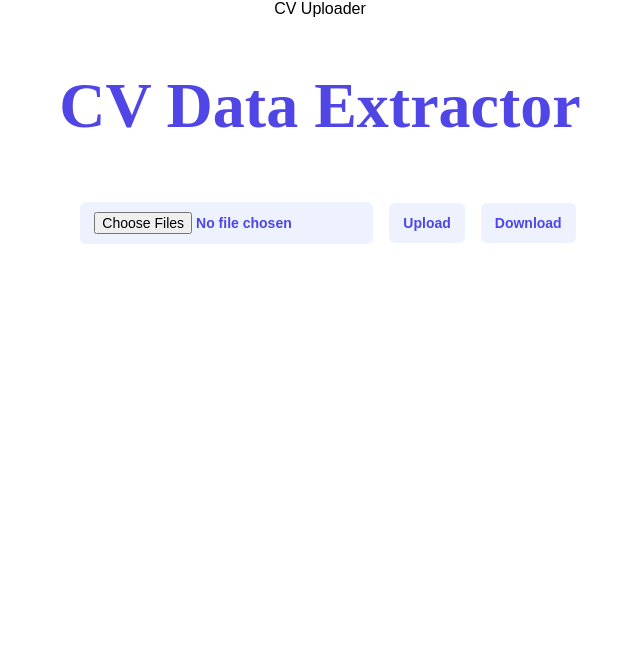
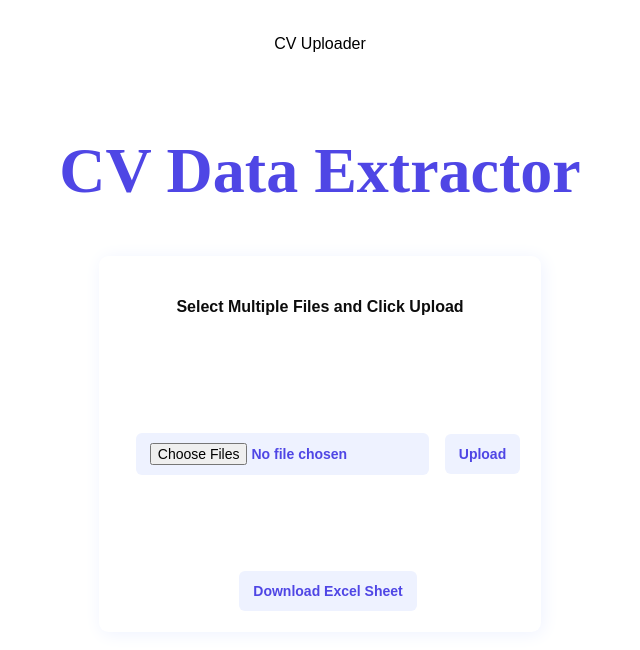
Before and after one commit to Chaitanya-Bante/cv-data-extractor, a Flask app: template templates/index.html in a window 1280 px wide. Shown: the top 650 px of the page, without its empty margins (320-960 px from the left). Run offline with Flask 3, Linux system fonts and the light colour scheme; the template is opened without the code that fills it, so the values that code supplies are empty.

Commit message:
made minor changes

```diff
--- a/static/styles.css
+++ b/static/styles.css
@@ -1,10 +1,15 @@
 * {
     box-sizing: border-box;
+    padding: 5px;
     display: flex;
     justify-content: center;
     align-items: center;
     flex-direction: column;
     font-family: sans-serif;
+}
+
+body {
+    background-color: #fff;
 }
 
 body h1 {
@@ -13,9 +18,23 @@ body h1 {
     font-family: serif;
 }
 
+body form {
+    box-shadow: 2px 2px 18px rgb(238 242 255 / 1);
+    box-sizing: border-box;
+    border-radius: 0.6rem;
+}
+
+form span {
+    margin: 2rem 0;
+    color: #0c0c0c;
+    font-size: 16px;
+    font-weight: 600;
+}
+
 .actions {
     display: flex;
     flex-direction: row;
+    padding: 4rem 1rem;
 }
 
 .btn {
@@ -31,3 +50,7 @@ body h1 {
     cursor: pointer;
     text-decoration: none;
 }
+
+.download-btn {
+    width: calc(100%-10px);
+}
--- a/templates/index.html
+++ b/templates/index.html
@@ -9,11 +9,12 @@
 <body>
     <h1>CV Data Extractor</h1>
     <form method="POST" enctype="multipart/form-data">
+        <span>Select Multiple Files and Click Upload</span>
         <div class="actions">
             <input class="upload btn" type="file" name="file" multiple/>
             <button type="submit" class="btn">Upload</button>
-            <a href="/process" class="btn">Download</a>
         </div>
+        <a href="/process" class="btn download-btn">Download Excel Sheet</a>
     </form>
 </body>
 </html>
```
